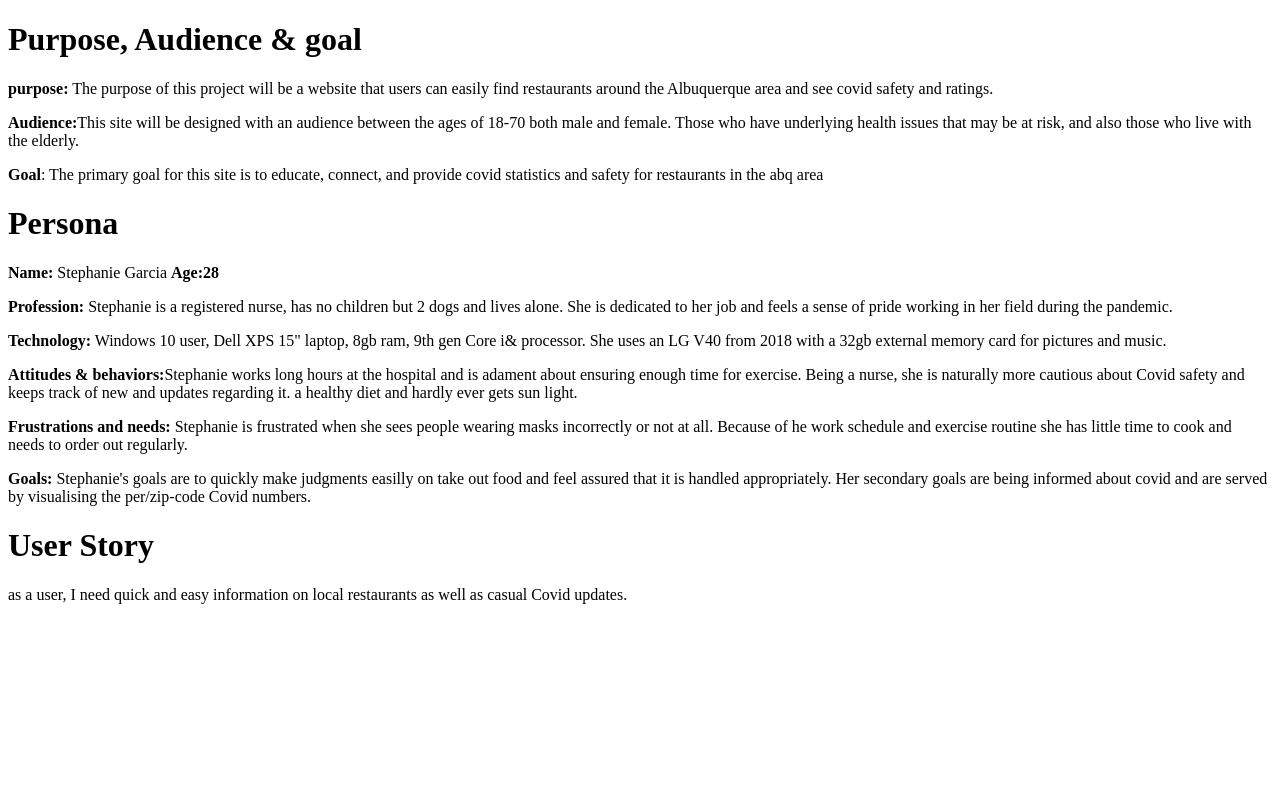
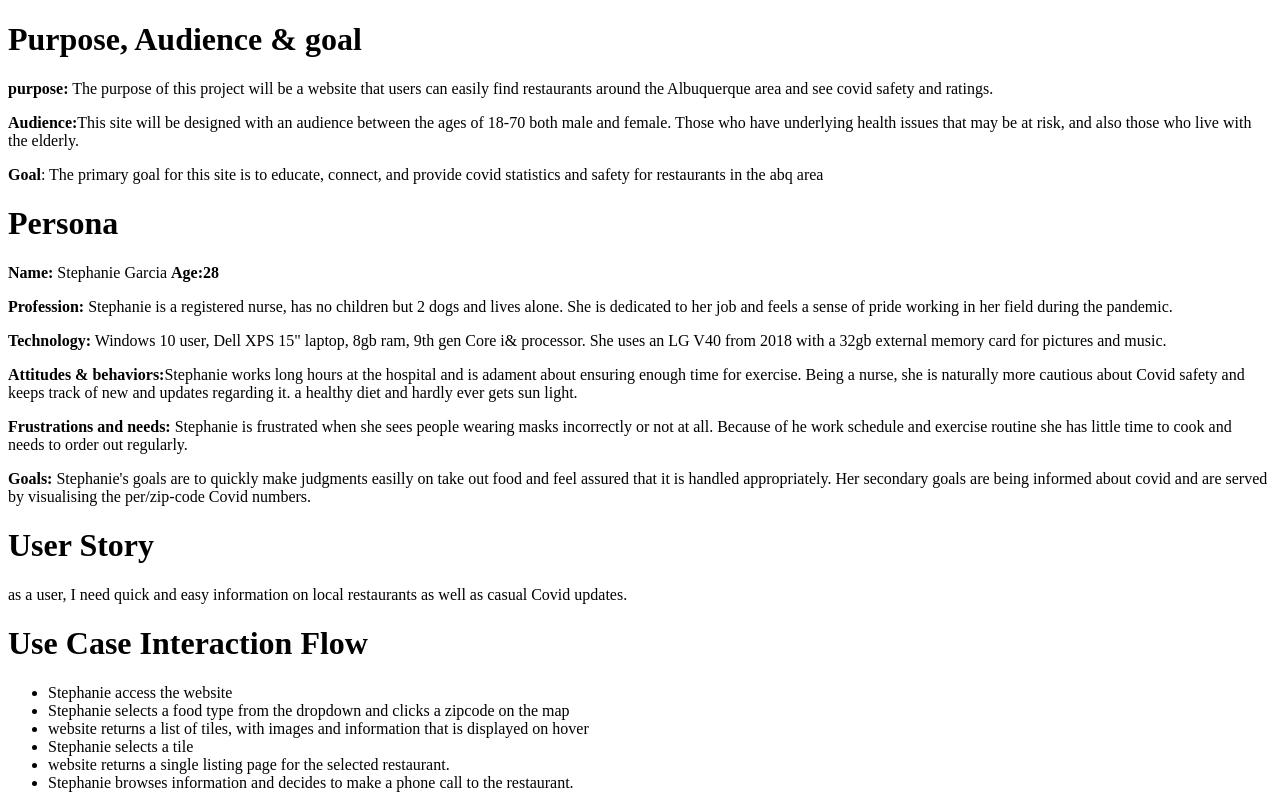
Before and after one commit to Rona-Ratings/Rona-Ratings, a plain HTML site: page epic/stephanie-garcia.html in a window 1280 px wide. Drawn offline with Linux system fonts and the light colour scheme.

Commit message:
added interaction flow to power user persona

```diff
--- a/epic/stephanie-garcia.html
+++ b/epic/stephanie-garcia.html
@@ -47,6 +47,16 @@
 
 <p>as a user, I need quick and easy information on local restaurants as well as casual Covid updates.</p>
 
+<h1>Use Case Interaction Flow</h1>
+
+<ul>
+    <li>Stephanie access the website</li>
+    <li>Stephanie selects a food type from the dropdown and clicks a zipcode on the map</li>
+    <li>website returns a list of tiles, with images and information that is displayed on hover</li>
+    <li>Stephanie selects a tile</li>
+    <li>website returns a single listing page for the selected restaurant.</li>
+    <li>Stephanie browses information and decides to make a phone call to the restaurant.</li>
+
 
 
 
```
